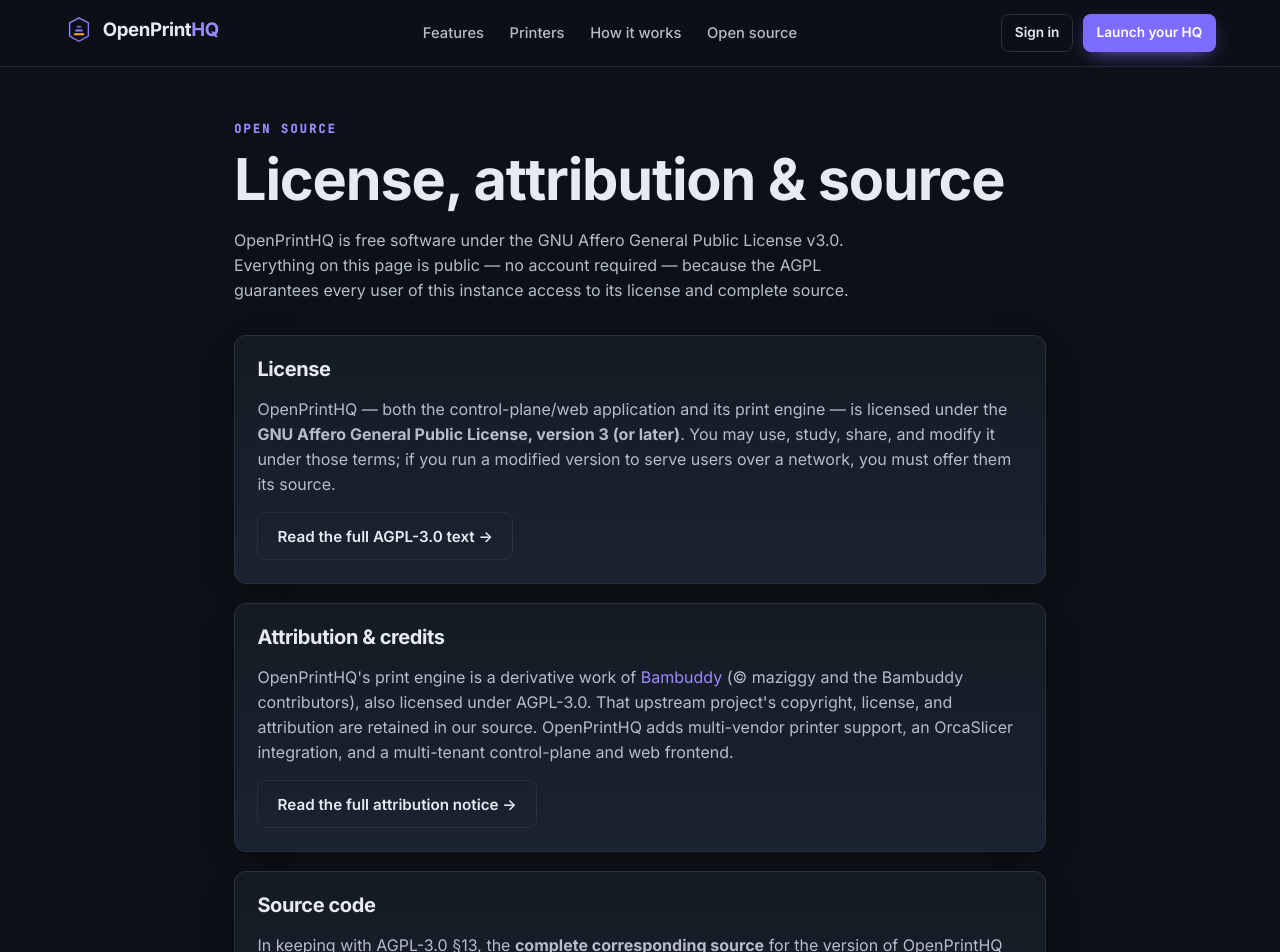
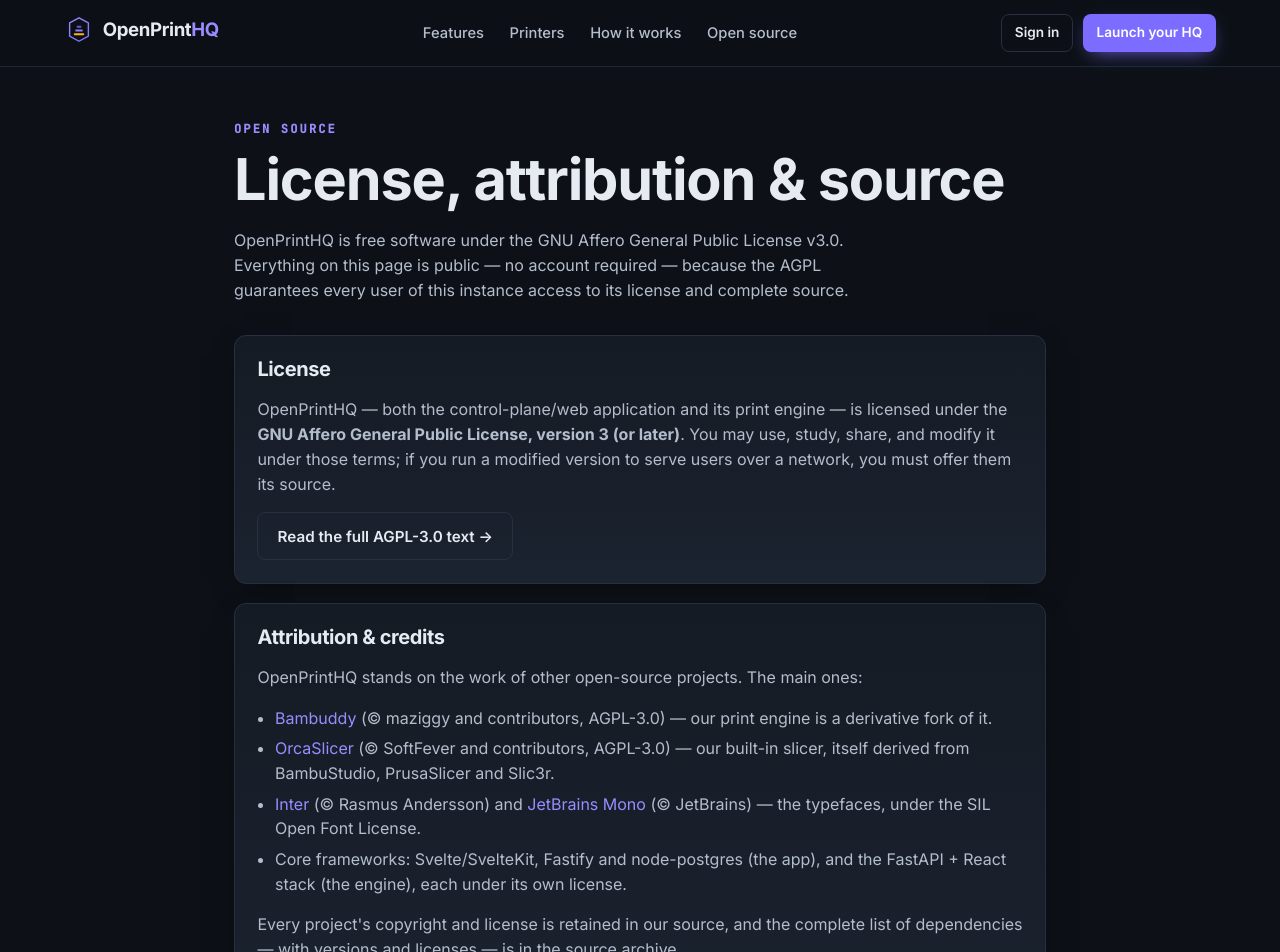
Before and after one commit to norjms/openprinthq, a SvelteKit app in the folder web/: page /legal in a window 1280 px wide. Shown: the top 952 px of the page. Built offline with nearby package versions, Linux system fonts and the light colour scheme.

Commit message:
legal: comprehensive attributions (Bambuddy, OrcaSlicer+lineage, fonts OFL, frameworks); serve ATTRIBUTIONS as /legal notices

```diff
--- a/web/src/routes/legal/+page.svelte
+++ b/web/src/routes/legal/+page.svelte
@@ -43,13 +43,23 @@
 
   <section id="attribution" class="card card-pad">
     <h2>Attribution &amp; credits</h2>
-    <p>OpenPrintHQ's print engine is a derivative work of
-      <a href="https://github.com/maziggy/bambuddy" rel="noopener">Bambuddy</a> (© maziggy and the Bambuddy
-      contributors), also licensed under AGPL-3.0. That upstream project's copyright, license, and
-      attribution are retained in our source. OpenPrintHQ adds multi-vendor printer support, an
-      OrcaSlicer integration, and a multi-tenant control-plane and web frontend.</p>
+    <p>OpenPrintHQ stands on the work of other open-source projects. The main ones:</p>
+    <ul class="credits">
+      <li><a href="https://github.com/maziggy/bambuddy" rel="noopener">Bambuddy</a>
+        (© maziggy and contributors, AGPL-3.0) — our print engine is a derivative fork of it.</li>
+      <li><a href="https://github.com/SoftFever/OrcaSlicer" rel="noopener">OrcaSlicer</a>
+        (© SoftFever and contributors, AGPL-3.0) — our built-in slicer, itself derived from
+        BambuStudio, PrusaSlicer and Slic3r.</li>
+      <li><a href="https://github.com/rsms/inter" rel="noopener">Inter</a> (© Rasmus Andersson) and
+        <a href="https://github.com/JetBrains/JetBrainsMono" rel="noopener">JetBrains Mono</a>
+        (© JetBrains) — the typefaces, under the SIL Open Font License.</li>
+      <li>Core frameworks: Svelte/SvelteKit, Fastify and node-postgres (the app), and the FastAPI +
+        React stack (the engine), each under its own license.</li>
+    </ul>
+    <p>Every project's copyright and license is retained in our source, and the complete list of
+      dependencies — with versions and licenses — is in the source archive.</p>
     <p class="actions">
-      <a class="btn btn-ghost" href={NOTICE_TXT}>Read the full attribution notice →</a>
+      <a class="btn btn-ghost" href={NOTICE_TXT}>Read the full third-party notices →</a>
     </p>
   </section>
 
@@ -75,6 +85,8 @@
   section { margin-bottom: 1.2rem; }
   section h2 { font-size: 1.25rem; margin: 0 0 0.6rem; }
   section p { color: var(--ophq-text-2); }
+  .credits { color: var(--ophq-text-2); margin: 0.6rem 0 0.9rem; padding-left: 1.1rem; }
+  .credits li { margin: 0.35rem 0; }
   .actions { margin: 1rem 0 0; }
   .fine { font-size: 0.85rem; color: var(--ophq-muted); margin-top: 0.6rem; }
 </style>
```
Also changed, not shown: 1 other file (tests, documents, lock files or other folders).
